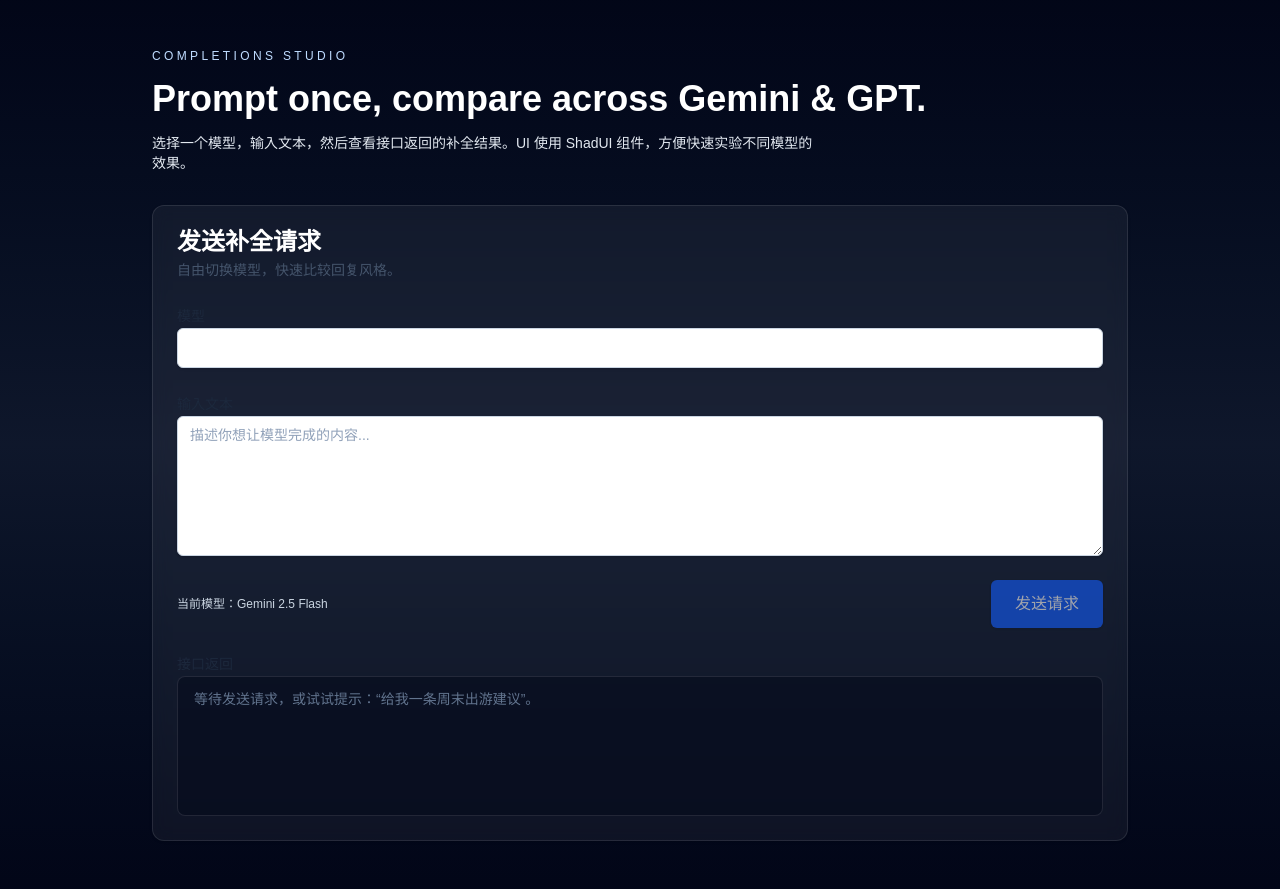
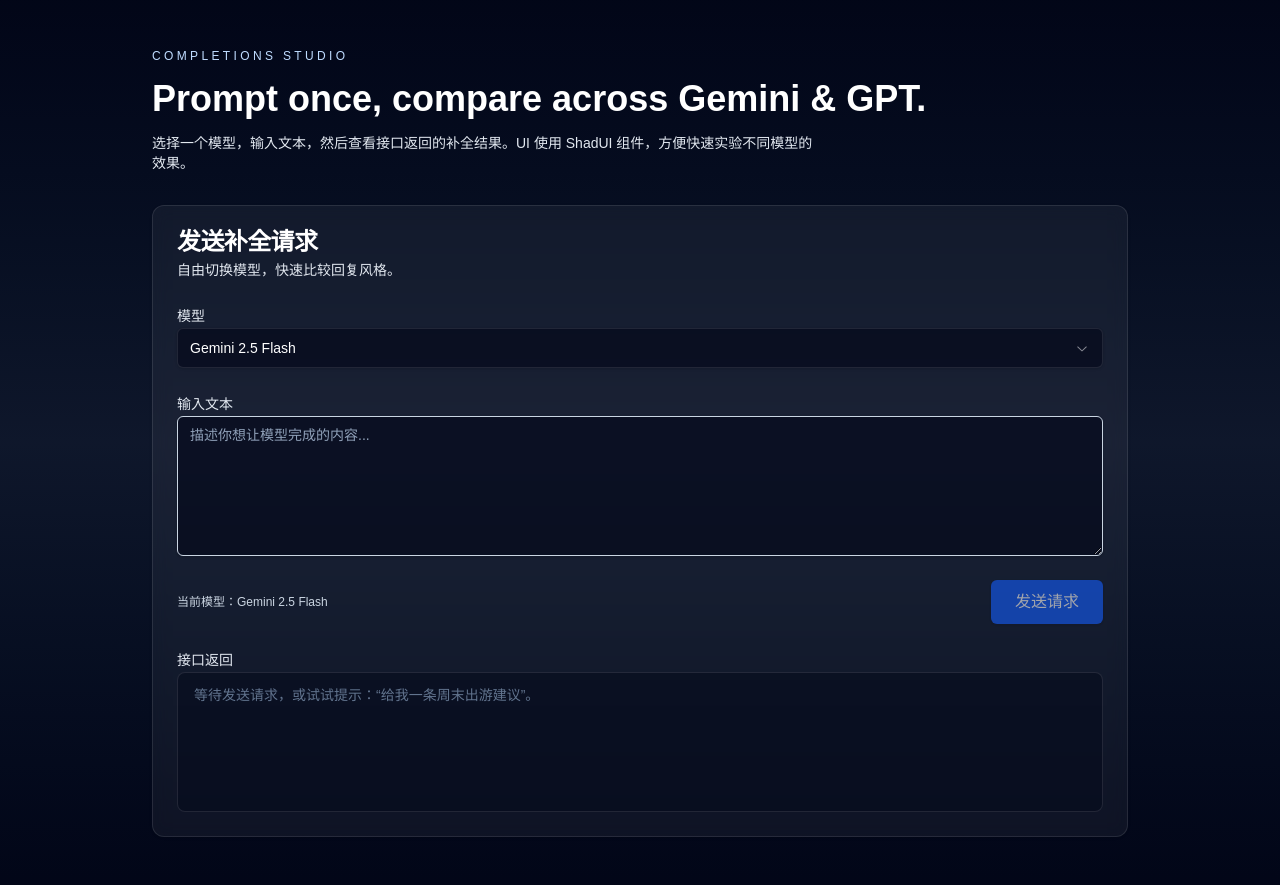
Before and after one commit to iamjoel/ai-copilot, a Next.js app in the folder code/: page /completions in a window 1280 px wide. Built offline with nearby package versions, Linux system fonts and the light colour scheme.

Commit message:
feat: use radix-ui

```diff
--- a/code/src/app/completions/page.tsx
+++ b/code/src/app/completions/page.tsx
@@ -10,7 +10,13 @@
   CardTitle,
 } from "@/components/ui/card";
 import { Label } from "@/components/ui/label";
-import { Select } from "@/components/ui/select";
+import {
+  Select,
+  SelectContent,
+  SelectItem,
+  SelectTrigger,
+  SelectValue,
+} from "@/components/ui/select";
 import { Textarea } from "@/components/ui/textarea";
 
 const modelOptions = [
@@ -86,17 +92,24 @@
                 <Label htmlFor="model" className="text-slate-200">
                   模型
                 </Label>
-                <Select
-                  id="model"
-                  value={model}
-                  onChange={event => setModel(event.target.value)}
-                  className="bg-slate-950/60 text-white"
-                >
-                  {modelOptions.map(option => (
-                    <option key={option.value} value={option.value}>
-                      {option.label}
-                    </option>
-                  ))}
+                <Select value={model} onValueChange={setModel}>
+                  <SelectTrigger
+                    id="model"
+                    className="border-white/10 bg-slate-950/60 text-white"
+                  >
+                    <SelectValue />
+                  </SelectTrigger>
+                  <SelectContent className="border-white/10 bg-slate-950/90 text-white backdrop-blur">
+                    {modelOptions.map(option => (
+                      <SelectItem
+                        key={option.value}
+                        value={option.value}
+                        className="cursor-pointer focus:bg-slate-800/60 focus:text-white"
+                      >
+                        {option.label}
+                      </SelectItem>
+                    ))}
+                  </SelectContent>
                 </Select>
               </div>
 
--- a/code/src/components/ui/button.tsx
+++ b/code/src/components/ui/button.tsx
@@ -1,42 +1,54 @@
+import * as React from "react";
+import { Slot } from "@radix-ui/react-slot";
+import { cva, type VariantProps } from "class-variance-authority";
+
 import { cn } from "@/lib/utils";
-import type { ButtonHTMLAttributes } from "react";
 
-type Variant = "default" | "outline" | "ghost";
-type Size = "default" | "sm" | "lg";
-
-export interface ButtonProps extends ButtonHTMLAttributes<HTMLButtonElement> {
-  variant?: Variant;
-  size?: Size;
-}
-
-export function Button({
-  className,
-  variant = "default",
-  size = "default",
-  ...props
-}: ButtonProps) {
-  const variants: Record<Variant, string> = {
+const buttonVariants = cva(
+  "inline-flex items-center justify-center whitespace-nowrap rounded-md text-sm font-medium transition-colors focus-visible:outline-none focus-visible:ring-2 focus-visible:ring-blue-500 focus-visible:ring-offset-2 focus-visible:ring-offset-slate-950 disabled:pointer-events-none disabled:opacity-60",
+  {
+    variants: {
+      variant: {
         default: "bg-blue-600 text-white shadow hover:bg-blue-700",
         outline:
           "border border-slate-300 text-slate-900 bg-white hover:bg-slate-50",
         ghost: "text-slate-900 hover:bg-slate-100",
-  };
-
-  const sizes: Record<Size, string> = {
+      },
+      size: {
         default: "h-10 px-4 py-2",
         sm: "h-9 px-3",
-    lg: "h-12 px-6 text-base",
-  };
+        lg: "h-11 px-6 text-base",
+        icon: "h-10 w-10",
+      },
+    },
+    defaultVariants: {
+      variant: "default",
+      size: "default",
+    },
+  },
+);
 
+export interface ButtonProps
+  extends React.ButtonHTMLAttributes<HTMLButtonElement>,
+    VariantProps<typeof buttonVariants> {
+  asChild?: boolean;
+}
+
+export const Button = React.forwardRef<HTMLButtonElement, ButtonProps>(
+  (
+    { className, variant = "default", size = "default", asChild = false, ...props },
+    ref,
+  ) => {
+    const Comp = asChild ? Slot : "button";
     return (
-    <button
-      className={cn(
-        "inline-flex items-center justify-center rounded-md font-medium transition-colors focus-visible:outline-none focus-visible:ring-2 focus-visible:ring-blue-500 disabled:opacity-60 disabled:pointer-events-none",
-        variants[variant],
-        sizes[size],
-        className,
-      )}
+      <Comp
+        className={cn(buttonVariants({ variant, size, className }))}
+        ref={ref}
         {...props}
       />
     );
-}
+  },
+);
+Button.displayName = "Button";
+
+export { buttonVariants };
--- a/code/src/components/ui/card.tsx
+++ b/code/src/components/ui/card.tsx
@@ -1,53 +1,56 @@
+import * as React from "react";
+
 import { cn } from "@/lib/utils";
-import type { HTMLAttributes } from "react";
 
-export function Card({ className, ...props }: HTMLAttributes<HTMLDivElement>) {
-  return (
+const Card = React.forwardRef<
+  HTMLDivElement,
+  React.HTMLAttributes<HTMLDivElement>
+>(({ className, ...props }, ref) => (
   <div
+    ref={ref}
     className={cn(
-        "rounded-xl border border-slate-200 bg-white shadow-sm",
+      "rounded-xl border border-slate-200 bg-white text-slate-900 shadow-sm",
       className,
     )}
     {...props}
   />
-  );
-}
+));
+Card.displayName = "Card";
 
-export function CardHeader({
-  className,
-  ...props
-}: HTMLAttributes<HTMLDivElement>) {
-  return (
-    <div className={cn("space-y-1.5 p-6", className)} {...props} />
-  );
-}
+const CardHeader = React.forwardRef<
+  HTMLDivElement,
+  React.HTMLAttributes<HTMLDivElement>
+>(({ className, ...props }, ref) => (
+  <div ref={ref} className={cn("flex flex-col space-y-1.5 p-6", className)} {...props} />
+));
+CardHeader.displayName = "CardHeader";
 
-export function CardTitle({
-  className,
-  ...props
-}: HTMLAttributes<HTMLHeadingElement>) {
-  return (
-    <h3 className={cn("text-2xl font-semibold leading-none", className)} {...props} />
-  );
-}
-
-export function CardDescription({
-  className,
-  ...props
-}: HTMLAttributes<HTMLParagraphElement>) {
-  return (
-    <p
-      className={cn("text-sm text-slate-600", className)}
+const CardTitle = React.forwardRef<
+  HTMLHeadingElement,
+  React.HTMLAttributes<HTMLHeadingElement>
+>(({ className, ...props }, ref) => (
+  <h3
+    ref={ref}
+    className={cn("text-2xl font-semibold leading-none tracking-tight", className)}
     {...props}
   />
-  );
-}
+));
+CardTitle.displayName = "CardTitle";
 
-export function CardContent({
-  className,
-  ...props
-}: HTMLAttributes<HTMLDivElement>) {
-  return (
-    <div className={cn("p-6 pt-0", className)} {...props} />
-  );
-}
+const CardDescription = React.forwardRef<
+  HTMLParagraphElement,
+  React.HTMLAttributes<HTMLParagraphElement>
+>(({ className, ...props }, ref) => (
+  <p ref={ref} className={cn("text-sm text-slate-600", className)} {...props} />
+));
+CardDescription.displayName = "CardDescription";
+
+const CardContent = React.forwardRef<
+  HTMLDivElement,
+  React.HTMLAttributes<HTMLDivElement>
+>(({ className, ...props }, ref) => (
+  <div ref={ref} className={cn("p-6 pt-0", className)} {...props} />
+));
+CardContent.displayName = "CardContent";
+
+export { Card, CardContent, CardDescription, CardHeader, CardTitle };
--- a/code/src/components/ui/label.tsx
+++ b/code/src/components/ui/label.tsx
@@ -1,16 +1,21 @@
+import * as React from "react";
+import * as LabelPrimitive from "@radix-ui/react-label";
+
 import { cn } from "@/lib/utils";
-import type { LabelHTMLAttributes } from "react";
 
-export interface LabelProps extends LabelHTMLAttributes<HTMLLabelElement> {}
+const Label = React.forwardRef<
+  React.ElementRef<typeof LabelPrimitive.Root>,
+  React.ComponentPropsWithoutRef<typeof LabelPrimitive.Root>
+>(({ className, ...props }, ref) => (
+  <LabelPrimitive.Root
+    ref={ref}
+    className={cn(
+      "text-sm font-medium leading-none text-slate-900 peer-disabled:cursor-not-allowed peer-disabled:opacity-70",
+      className,
+    )}
+    {...props}
+  />
+));
+Label.displayName = LabelPrimitive.Root.displayName;
 
-export function Label({ className, ...props }: LabelProps) {
-  return (
-    <label
-      className={cn(
-        "text-sm font-medium text-slate-800",
-        className,
-      )}
-      {...props}
-    />
-  );
-}
+export { Label };
--- a/code/src/components/ui/select.tsx
+++ b/code/src/components/ui/select.tsx
@@ -1,19 +1,155 @@
+import * as React from "react";
+import { CheckIcon, ChevronDownIcon, ChevronUpIcon } from "@radix-ui/react-icons";
+import * as SelectPrimitive from "@radix-ui/react-select";
+
 import { cn } from "@/lib/utils";
-import type { SelectHTMLAttributes } from "react";
 
-export interface SelectProps
-  extends SelectHTMLAttributes<HTMLSelectElement> {}
+const Select = SelectPrimitive.Root;
 
-export function Select({ className, children, ...props }: SelectProps) {
-  return (
-    <select
+const SelectGroup = SelectPrimitive.Group;
+
+const SelectValue = SelectPrimitive.Value;
+
+const SelectTrigger = React.forwardRef<
+  React.ElementRef<typeof SelectPrimitive.Trigger>,
+  React.ComponentPropsWithoutRef<typeof SelectPrimitive.Trigger>
+>(({ className, children, ...props }, ref) => (
+  <SelectPrimitive.Trigger
+    ref={ref}
+    className={cn(
+      "flex h-10 w-full items-center justify-between rounded-md border border-slate-300 bg-white px-3 py-2 text-sm text-slate-900 shadow-sm transition-colors focus:outline-none focus:ring-2 focus:ring-blue-500 focus:ring-offset-2 focus:ring-offset-white disabled:cursor-not-allowed disabled:opacity-60",
+      className,
+    )}
+    {...props}
+  >
+    {children}
+    <SelectPrimitive.Icon asChild>
+      <ChevronDownIcon className="h-4 w-4 opacity-50" />
+    </SelectPrimitive.Icon>
+  </SelectPrimitive.Trigger>
+));
+SelectTrigger.displayName = SelectPrimitive.Trigger.displayName;
+
+const SelectScrollUpButton = React.forwardRef<
+  React.ElementRef<typeof SelectPrimitive.ScrollUpButton>,
+  React.ComponentPropsWithoutRef<typeof SelectPrimitive.ScrollUpButton>
+>(({ className, ...props }, ref) => (
+  <SelectPrimitive.ScrollUpButton
+    ref={ref}
+    className={cn(
+      "flex cursor-default items-center justify-center py-1 text-slate-500",
+      className,
+    )}
+    {...props}
+  >
+    <ChevronUpIcon className="h-4 w-4" />
+  </SelectPrimitive.ScrollUpButton>
+));
+SelectScrollUpButton.displayName = SelectPrimitive.ScrollUpButton.displayName;
+
+const SelectScrollDownButton = React.forwardRef<
+  React.ElementRef<typeof SelectPrimitive.ScrollDownButton>,
+  React.ComponentPropsWithoutRef<typeof SelectPrimitive.ScrollDownButton>
+>(({ className, ...props }, ref) => (
+  <SelectPrimitive.ScrollDownButton
+    ref={ref}
+    className={cn(
+      "flex cursor-default items-center justify-center py-1 text-slate-500",
+      className,
+    )}
+    {...props}
+  >
+    <ChevronDownIcon className="h-4 w-4" />
+  </SelectPrimitive.ScrollDownButton>
+));
+SelectScrollDownButton.displayName = SelectPrimitive.ScrollDownButton.displayName;
+
+const SelectContent = React.forwardRef<
+  React.ElementRef<typeof SelectPrimitive.Content>,
+  React.ComponentPropsWithoutRef<typeof SelectPrimitive.Content>
+>(({ className, children, position = "popper", ...props }, ref) => (
+  <SelectPrimitive.Portal>
+    <SelectPrimitive.Content
+      ref={ref}
       className={cn(
-        "flex h-10 w-full items-center rounded-md border border-slate-300 bg-white px-3 text-sm shadow-sm transition-colors focus-visible:outline-none focus-visible:ring-2 focus-visible:ring-blue-500 disabled:cursor-not-allowed disabled:opacity-60",
+        "relative z-50 min-w-[8rem] overflow-hidden rounded-md border border-slate-200 bg-white text-slate-900 shadow-lg data-[state=open]:animate-in data-[state=closed]:animate-out data-[state=closed]:fade-out-0 data-[state=open]:fade-in-0 data-[state=closed]:zoom-out-95 data-[state=open]:zoom-in-95 data-[side=bottom]:slide-in-from-top-2 data-[side=top]:slide-in-from-bottom-2",
+        position === "popper" &&
+          "data-[side=bottom]:translate-y-1 data-[side=top]:-translate-y-1",
         className,
       )}
+      position={position}
       {...props}
     >
-      {children}
-    </select>
-  );
-}
+      <SelectScrollUpButton />
+      <SelectPrimitive.Viewport
+        className={cn(
+          "p-1",
+          position === "popper" &&
+            "h-[var(--radix-select-trigger-height)] w-full min-w-[var(--radix-select-trigger-width)]",
+        )}
+      >
+        {children}
+      </SelectPrimitive.Viewport>
+      <SelectScrollDownButton />
+    </SelectPrimitive.Content>
+  </SelectPrimitive.Portal>
+));
+SelectContent.displayName = SelectPrimitive.Content.displayName;
+
+const SelectLabel = React.forwardRef<
+  React.ElementRef<typeof SelectPrimitive.Label>,
+  React.ComponentPropsWithoutRef<typeof SelectPrimitive.Label>
+>(({ className, ...props }, ref) => (
+  <SelectPrimitive.Label
+    ref={ref}
+    className={cn("px-3 py-2 text-sm font-semibold text-slate-600", className)}
+    {...props}
+  />
+));
+SelectLabel.displayName = SelectPrimitive.Label.displayName;
+
+const SelectItem = React.forwardRef<
+  React.ElementRef<typeof SelectPrimitive.Item>,
+  React.ComponentPropsWithoutRef<typeof SelectPrimitive.Item>
+>(({ className, children, ...props }, ref) => (
+  <SelectPrimitive.Item
+    ref={ref}
+    className={cn(
+      "relative flex w-full cursor-default select-none items-center rounded-sm px-3 py-2 text-sm outline-none focus:bg-slate-100 focus:text-slate-900 data-[disabled]:pointer-events-none data-[disabled]:opacity-50",
+      className,
+    )}
+    {...props}
+  >
+    <span className="absolute left-2 flex h-3.5 w-3.5 items-center justify-center">
+      <SelectPrimitive.ItemIndicator>
+        <CheckIcon className="h-4 w-4" />
+      </SelectPrimitive.ItemIndicator>
+    </span>
+
+    <SelectPrimitive.ItemText>{children}</SelectPrimitive.ItemText>
+  </SelectPrimitive.Item>
+));
+SelectItem.displayName = SelectPrimitive.Item.displayName;
+
+const SelectSeparator = React.forwardRef<
+  React.ElementRef<typeof SelectPrimitive.Separator>,
+  React.ComponentPropsWithoutRef<typeof SelectPrimitive.Separator>
+>(({ className, ...props }, ref) => (
+  <SelectPrimitive.Separator
+    ref={ref}
+    className={cn("-mx-1 my-1 h-px bg-slate-200", className)}
+    {...props}
+  />
+));
+SelectSeparator.displayName = SelectPrimitive.Separator.displayName;
+
+export {
+  Select,
+  SelectContent,
+  SelectGroup,
+  SelectItem,
+  SelectLabel,
+  SelectSeparator,
+  SelectTrigger,
+  SelectValue,
+};
--- a/code/src/components/ui/textarea.tsx
+++ b/code/src/components/ui/textarea.tsx
@@ -1,17 +1,24 @@
+import * as React from "react";
+
 import { cn } from "@/lib/utils";
-import type { TextareaHTMLAttributes } from "react";
 
 export interface TextareaProps
-  extends TextareaHTMLAttributes<HTMLTextAreaElement> {}
+  extends React.TextareaHTMLAttributes<HTMLTextAreaElement> {}
 
-export function Textarea({ className, ...props }: TextareaProps) {
+const Textarea = React.forwardRef<HTMLTextAreaElement, TextareaProps>(
+  ({ className, ...props }, ref) => {
     return (
       <textarea
         className={cn(
-        "flex min-h-[140px] w-full rounded-md border border-slate-300 bg-white px-3 py-2 text-sm shadow-sm transition-colors placeholder:text-slate-400 focus-visible:outline-none focus-visible:ring-2 focus-visible:ring-blue-500 disabled:cursor-not-allowed disabled:opacity-60",
+          "flex min-h-[140px] w-full rounded-md border border-slate-300 bg-white px-3 py-2 text-sm text-slate-900 shadow-sm transition-colors placeholder:text-slate-500 focus-visible:outline-none focus-visible:ring-2 focus-visible:ring-blue-500 focus-visible:ring-offset-2 focus-visible:ring-offset-white disabled:cursor-not-allowed disabled:opacity-60",
           className,
         )}
+        ref={ref}
         {...props}
       />
     );
-}
+  },
+);
+Textarea.displayName = "Textarea";
+
+export { Textarea };
--- a/code/src/lib/utils.ts
+++ b/code/src/lib/utils.ts
@@ -1,3 +1,6 @@
-export function cn(...inputs: Array<string | false | null | undefined>) {
-  return inputs.filter(Boolean).join(" ");
+import { type ClassValue, clsx } from "clsx";
+import { twMerge } from "tailwind-merge";
+
+export function cn(...inputs: ClassValue[]) {
+  return twMerge(clsx(inputs));
 }
```
Also changed, not shown: code/package.json (+7 -0 lines), 1 other file (tests, documents, lock files or other folders). Lines whose indentation alone changed are shown as unchanged.
